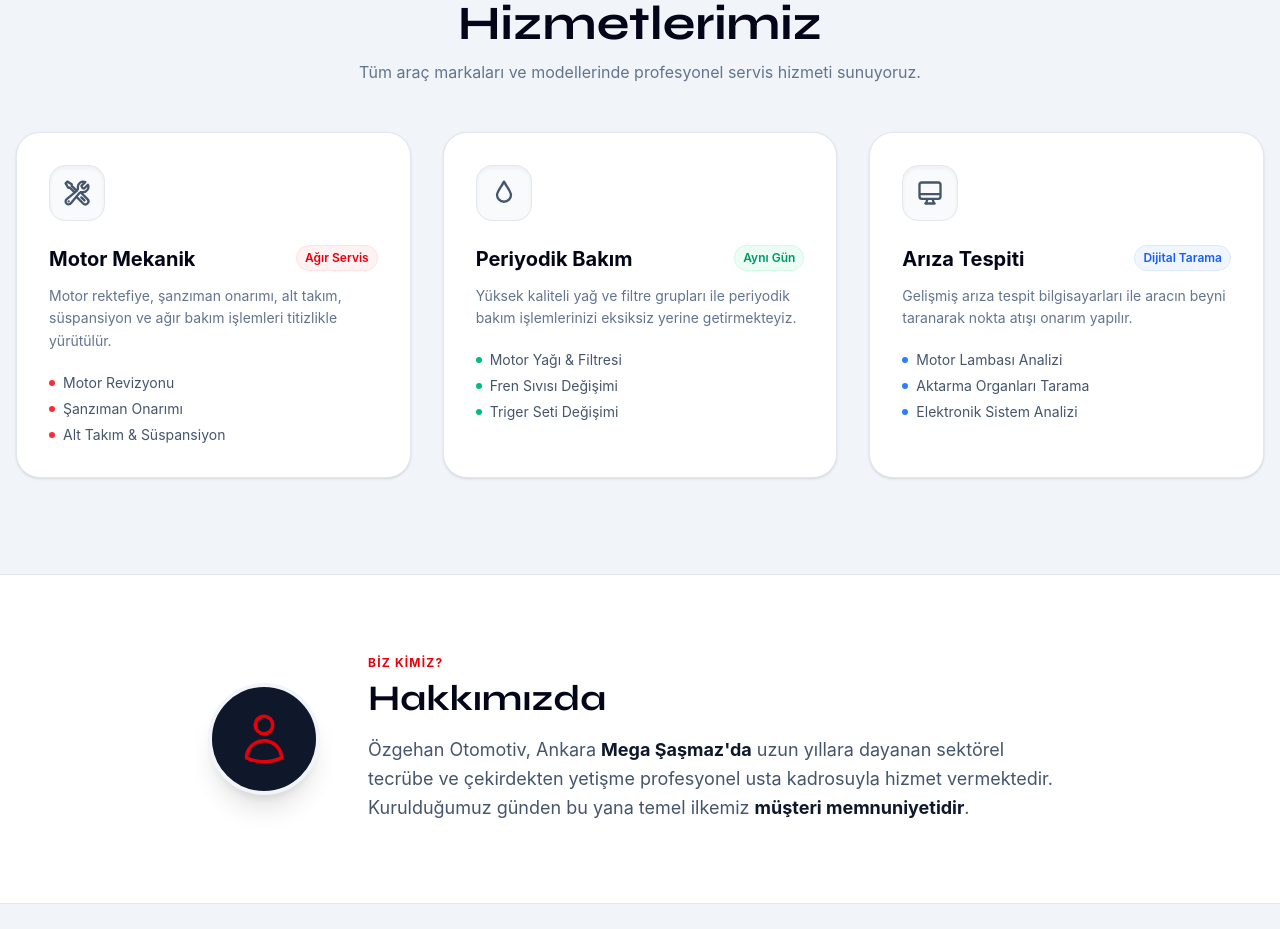
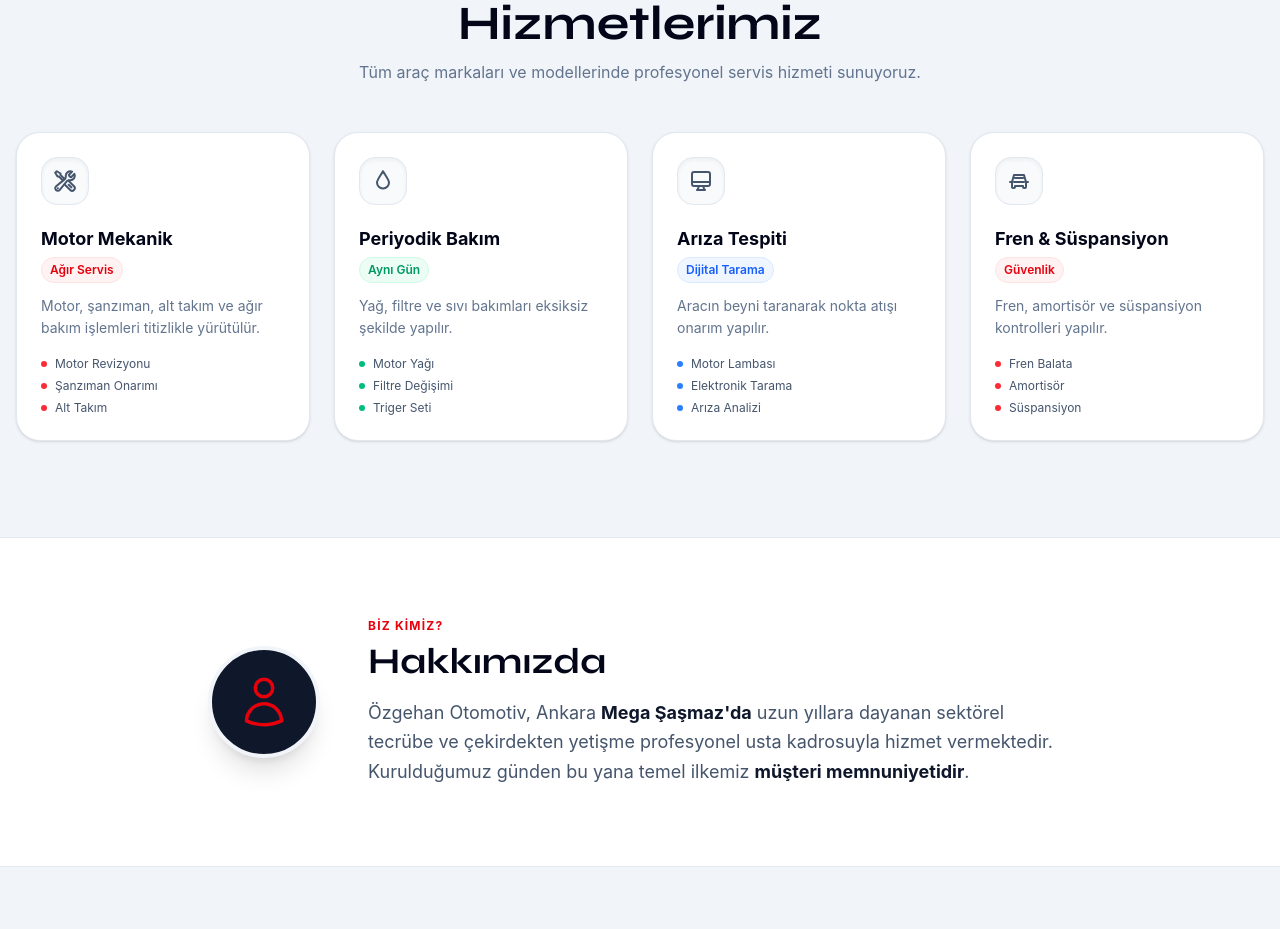
Before and after one commit to alicankala/ozgehan-otomotiv, a Vue app: page / in a window 1280 px wide. Shown: the part 1540-2469 px from the top of the page. Built offline with nearby package versions, Linux system fonts and the light colour scheme.

Commit message:
duzenleme

```diff
--- a/src/App.vue
+++ b/src/App.vue
@@ -511,52 +511,82 @@ window.removeEventListener('resize', updateNavArrows)
       <p class="text-slate-500 max-w-xl mx-auto text-sm md:text-base">Tüm araç markaları ve modellerinde profesyonel servis hizmeti sunuyoruz.</p>
     </div>
 
-        <div class="grid grid-cols-2 md:grid-cols-3 gap-3 md:gap-8">
-          <div class="reveal reveal-delay-1 p-3 md:p-8 bg-white rounded-2xl md:rounded-3xl shadow-sm border border-slate-200 hover:border-red-400 hover:shadow-lg transition-all duration-300 group">
-            <div class="w-9 h-9 md:w-14 md:h-14 bg-slate-50 rounded-2xl flex items-center justify-center mb-4 md:mb-6 border border-slate-200 group-hover:bg-red-50 group-hover:border-red-200 transition-colors shadow-inner">
-              <svg class="w-5 h-5 md:w-7 md:h-7 text-slate-600 group-hover:text-red-700 transition-colors" fill="none" stroke="currentColor" stroke-width="2" viewBox="0 0 24 24"><path stroke-linecap="round" stroke-linejoin="round" d="M11.42 15.17L17.25 21A2.652 2.652 0 0021 17.25l-5.877-5.877M11.42 15.17l2.496-3.03c.317-.384.74-.626 1.208-.766M11.42 15.17l-4.655 5.653a2.548 2.548 0 11-3.586-3.586l6.837-5.63m5.108-.233c.55-.164 1.163-.188 1.743-.14a4.5 4.5 0 004.486-6.336l-3.276 3.277a3.004 3.004 0 01-2.25-2.25l3.276-3.276a4.5 4.5 0 00-6.336 4.486c.091 1.076-.071 2.264-.904 2.95l-.102.085m-1.745 1.437L5.909 7.5H4.5L2.25 3.75l1.5-1.5L7.5 4.5v1.409l4.26 4.26m-1.745 1.437l1.745-1.437m6.615 8.206L15.75 15.75M4.867 19.125h.008v.008h-.008v-.008z"/></svg>
+    <div class="grid grid-cols-2 md:grid-cols-4 gap-3 md:gap-6">
+      <div class="reveal reveal-delay-1 p-3 md:p-6 bg-white rounded-2xl md:rounded-3xl shadow-sm border border-slate-200 hover:border-red-400 hover:shadow-lg transition-all duration-300 group">
+        <div class="w-9 h-9 md:w-12 md:h-12 bg-slate-50 rounded-2xl flex items-center justify-center mb-4 md:mb-5 border border-slate-200 group-hover:bg-red-50 group-hover:border-red-200 transition-colors shadow-inner">
+          <svg class="w-5 h-5 md:w-6 md:h-6 text-slate-600 group-hover:text-red-700 transition-colors" fill="none" stroke="currentColor" stroke-width="2" viewBox="0 0 24 24"><path stroke-linecap="round" stroke-linejoin="round" d="M11.42 15.17L17.25 21A2.652 2.652 0 0021 17.25l-5.877-5.877M11.42 15.17l2.496-3.03c.317-.384.74-.626 1.208-.766M11.42 15.17l-4.655 5.653a2.548 2.548 0 11-3.586-3.586l6.837-5.63m5.108-.233c.55-.164 1.163-.188 1.743-.14a4.5 4.5 0 004.486-6.336l-3.276 3.277a3.004 3.004 0 01-2.25-2.25l3.276-3.276a4.5 4.5 0 00-6.336 4.486c.091 1.076-.071 2.264-.904 2.95l-.102.085m-1.745 1.437L5.909 7.5H4.5L2.25 3.75l1.5-1.5L7.5 4.5v1.409l4.26 4.26m-1.745 1.437l1.745-1.437m6.615 8.206L15.75 15.75M4.867 19.125h.008v.008h-.008v-.008z"/></svg>
         </div>
-            <div class="flex items-start justify-between mb-2 md:mb-3">
-              <h3 class="text-[15px] md:text-xl font-bold text-slate-950">Motor Mekanik</h3>
-              <span class="text-xs font-semibold text-red-600 bg-red-50 border border-red-100 px-2 py-1 rounded-full whitespace-nowrap">Ağır Servis</span>
+
+        <div class="mb-2 md:mb-3">
+          <h3 class="text-[15px] md:text-lg font-bold text-slate-950">Motor Mekanik</h3>
+          <span class="inline-block mt-1 text-[10px] md:text-xs font-semibold text-red-600 bg-red-50 border border-red-100 px-2 py-1 rounded-full">Ağır Servis</span>
         </div>
-            <p class="text-slate-500 leading-snug md:leading-relaxed mb-2 md:mb-5 text-[11px] md:text-sm">Motor rektefiye, şanzıman onarımı, alt takım, süspansiyon ve ağır bakım işlemleri titizlikle yürütülür.</p>
-            <ul class="space-y-1 md:space-y-1.5 text-[10px] md:text-sm text-slate-600">
+
+        <p class="text-slate-500 leading-snug md:leading-relaxed mb-2 md:mb-4 text-[11px] md:text-sm">Motor, şanzıman, alt takım ve ağır bakım işlemleri titizlikle yürütülür.</p>
+
+        <ul class="space-y-1 md:space-y-1.5 text-[10px] md:text-xs text-slate-600">
           <li class="flex items-center gap-2"><span class="w-1.5 h-1.5 bg-red-500 rounded-full shrink-0"></span>Motor Revizyonu</li>
           <li class="flex items-center gap-2"><span class="w-1.5 h-1.5 bg-red-500 rounded-full shrink-0"></span>Şanzıman Onarımı</li>
-              <li class="flex items-center gap-2"><span class="w-1.5 h-1.5 bg-red-500 rounded-full shrink-0"></span>Alt Takım & Süspansiyon</li>
+          <li class="flex items-center gap-2"><span class="w-1.5 h-1.5 bg-red-500 rounded-full shrink-0"></span>Alt Takım</li>
         </ul>
       </div>
 
-          <div class="reveal reveal-delay-2 p-3 md:p-8 bg-white rounded-2xl md:rounded-3xl shadow-sm border border-slate-200 hover:border-red-400 hover:shadow-lg transition-all duration-300 group">
-            <div class="w-9 h-9 md:w-14 md:h-14 bg-slate-50 rounded-2xl flex items-center justify-center mb-4 md:mb-6 border border-slate-200 group-hover:bg-red-50 group-hover:border-red-200 transition-colors shadow-inner">
-              <svg class="w-5 h-5 md:w-7 md:h-7 text-slate-600 group-hover:text-red-700 transition-colors" fill="none" stroke="currentColor" stroke-width="2" viewBox="0 0 24 24"><path stroke-linecap="round" stroke-linejoin="round" d="M12 2.25c-1.43 2.861-6 8.586-6 11.25a6 6 0 1012 0c0-2.664-4.57-8.389-6-11.25z"/></svg>
+      <div class="reveal reveal-delay-2 p-3 md:p-6 bg-white rounded-2xl md:rounded-3xl shadow-sm border border-slate-200 hover:border-red-400 hover:shadow-lg transition-all duration-300 group">
+        <div class="w-9 h-9 md:w-12 md:h-12 bg-slate-50 rounded-2xl flex items-center justify-center mb-4 md:mb-5 border border-slate-200 group-hover:bg-red-50 group-hover:border-red-200 transition-colors shadow-inner">
+          <svg class="w-5 h-5 md:w-6 md:h-6 text-slate-600 group-hover:text-red-700 transition-colors" fill="none" stroke="currentColor" stroke-width="2" viewBox="0 0 24 24"><path stroke-linecap="round" stroke-linejoin="round" d="M12 2.25c-1.43 2.861-6 8.586-6 11.25a6 6 0 1012 0c0-2.664-4.57-8.389-6-11.25z"/></svg>
         </div>
-            <div class="flex items-start justify-between mb-2 md:mb-3">
-              <h3 class="text-[15px] md:text-xl font-bold text-slate-950">Periyodik Bakım</h3>
-              <span class="text-xs font-semibold text-emerald-600 bg-emerald-50 border border-emerald-100 px-2 py-1 rounded-full whitespace-nowrap">Aynı Gün</span>
+
+        <div class="mb-2 md:mb-3">
+          <h3 class="text-[15px] md:text-lg font-bold text-slate-950">Periyodik Bakım</h3>
+          <span class="inline-block mt-1 text-[10px] md:text-xs font-semibold text-emerald-600 bg-emerald-50 border border-emerald-100 px-2 py-1 rounded-full">Aynı Gün</span>
         </div>
-            <p class="text-slate-500 leading-snug md:leading-relaxed mb-2 md:mb-5 text-[11px] md:text-sm">Yüksek kaliteli yağ ve filtre grupları ile periyodik bakım işlemlerinizi eksiksiz yerine getirmekteyiz.</p>
-            <ul class="space-y-1 md:space-y-1.5 text-[10px] md:text-sm text-slate-600">
-              <li class="flex items-center gap-2"><span class="w-1.5 h-1.5 bg-emerald-500 rounded-full shrink-0"></span>Motor Yağı & Filtresi</li>
-              <li class="flex items-center gap-2"><span class="w-1.5 h-1.5 bg-emerald-500 rounded-full shrink-0"></span>Fren Sıvısı Değişimi</li>
-              <li class="flex items-center gap-2"><span class="w-1.5 h-1.5 bg-emerald-500 rounded-full shrink-0"></span>Triger Seti Değişimi</li>
+
+        <p class="text-slate-500 leading-snug md:leading-relaxed mb-2 md:mb-4 text-[11px] md:text-sm">Yağ, filtre ve sıvı bakımları eksiksiz şekilde yapılır.</p>
+
+        <ul class="space-y-1 md:space-y-1.5 text-[10px] md:text-xs text-slate-600">
+          <li class="flex items-center gap-2"><span class="w-1.5 h-1.5 bg-emerald-500 rounded-full shrink-0"></span>Motor Yağı</li>
+          <li class="flex items-center gap-2"><span class="w-1.5 h-1.5 bg-emerald-500 rounded-full shrink-0"></span>Filtre Değişimi</li>
+          <li class="flex items-center gap-2"><span class="w-1.5 h-1.5 bg-emerald-500 rounded-full shrink-0"></span>Triger Seti</li>
         </ul>
       </div>
 
-          <div class="reveal reveal-delay-3 col-span-2 md:col-span-1 p-3 md:p-8 bg-white rounded-2xl md:rounded-3xl shadow-sm border border-slate-200 hover:border-red-400 hover:shadow-lg transition-all duration-300 group">
-            <div class="w-9 h-9 md:w-14 md:h-14 bg-slate-50 rounded-2xl flex items-center justify-center mb-4 md:mb-6 border border-slate-200 group-hover:bg-red-50 group-hover:border-red-200 transition-colors shadow-inner">
-              <svg class="w-5 h-5 md:w-7 md:h-7 text-slate-600 group-hover:text-red-700 transition-colors" fill="none" stroke="currentColor" stroke-width="2" viewBox="0 0 24 24"><path stroke-linecap="round" stroke-linejoin="round" d="M9.75 17L9 20l-1 1h8l-1-1-.75-3M3 13h18M5 17h14a2 2 0 002-2V5a2 2 0 00-2-2H5a2 2 0 00-2 2v10a2 2 0 002 2z"/></svg>
+      <div class="reveal reveal-delay-3 p-3 md:p-6 bg-white rounded-2xl md:rounded-3xl shadow-sm border border-slate-200 hover:border-red-400 hover:shadow-lg transition-all duration-300 group">
+        <div class="w-9 h-9 md:w-12 md:h-12 bg-slate-50 rounded-2xl flex items-center justify-center mb-4 md:mb-5 border border-slate-200 group-hover:bg-red-50 group-hover:border-red-200 transition-colors shadow-inner">
+          <svg class="w-5 h-5 md:w-6 md:h-6 text-slate-600 group-hover:text-red-700 transition-colors" fill="none" stroke="currentColor" stroke-width="2" viewBox="0 0 24 24"><path stroke-linecap="round" stroke-linejoin="round" d="M9.75 17L9 20l-1 1h8l-1-1-.75-3M3 13h18M5 17h14a2 2 0 002-2V5a2 2 0 00-2-2H5a2 2 0 00-2 2v10a2 2 0 002 2z"/></svg>
         </div>
-            <div class="flex items-start justify-between mb-2 md:mb-3">
-              <h3 class="text-[15px] md:text-xl font-bold text-slate-950">Arıza Tespiti</h3>
-              <span class="text-xs font-semibold text-blue-600 bg-blue-50 border border-blue-100 px-2 py-1 rounded-full whitespace-nowrap">Dijital Tarama</span>
+
+        <div class="mb-2 md:mb-3">
+          <h3 class="text-[15px] md:text-lg font-bold text-slate-950">Arıza Tespiti</h3>
+          <span class="inline-block mt-1 text-[10px] md:text-xs font-semibold text-blue-600 bg-blue-50 border border-blue-100 px-2 py-1 rounded-full">Dijital Tarama</span>
         </div>
-            <p class="text-slate-500 leading-snug md:leading-relaxed mb-2 md:mb-5 text-[11px] md:text-sm">Gelişmiş arıza tespit bilgisayarları ile aracın beyni taranarak nokta atışı onarım yapılır.</p>
-            <ul class="space-y-1 md:space-y-1.5 text-[10px] md:text-sm text-slate-600">
-              <li class="flex items-center gap-2"><span class="w-1.5 h-1.5 bg-blue-500 rounded-full shrink-0"></span>Motor Lambası Analizi</li>
-              <li class="flex items-center gap-2"><span class="w-1.5 h-1.5 bg-blue-500 rounded-full shrink-0"></span>Aktarma Organları Tarama</li>
-              <li class="flex items-center gap-2"><span class="w-1.5 h-1.5 bg-blue-500 rounded-full shrink-0"></span>Elektronik Sistem Analizi</li>
+
+        <p class="text-slate-500 leading-snug md:leading-relaxed mb-2 md:mb-4 text-[11px] md:text-sm">Aracın beyni taranarak nokta atışı onarım yapılır.</p>
+
+        <ul class="space-y-1 md:space-y-1.5 text-[10px] md:text-xs text-slate-600">
+          <li class="flex items-center gap-2"><span class="w-1.5 h-1.5 bg-blue-500 rounded-full shrink-0"></span>Motor Lambası</li>
+          <li class="flex items-center gap-2"><span class="w-1.5 h-1.5 bg-blue-500 rounded-full shrink-0"></span>Elektronik Tarama</li>
+          <li class="flex items-center gap-2"><span class="w-1.5 h-1.5 bg-blue-500 rounded-full shrink-0"></span>Arıza Analizi</li>
+        </ul>
+      </div>
+
+      <div class="reveal reveal-delay-4 p-3 md:p-6 bg-white rounded-2xl md:rounded-3xl shadow-sm border border-slate-200 hover:border-red-400 hover:shadow-lg transition-all duration-300 group">
+        <div class="w-9 h-9 md:w-12 md:h-12 bg-slate-50 rounded-2xl flex items-center justify-center mb-4 md:mb-5 border border-slate-200 group-hover:bg-red-50 group-hover:border-red-200 transition-colors shadow-inner">
+          <svg class="w-5 h-5 md:w-6 md:h-6 text-slate-600 group-hover:text-red-700 transition-colors" fill="none" stroke="currentColor" stroke-width="2" viewBox="0 0 24 24">
+            <path stroke-linecap="round" stroke-linejoin="round" d="M3 13h2l2-7h10l2 7h2M5 13v5a1 1 0 001 1h1a1 1 0 001-1v-1h8v1a1 1 0 001 1h1a1 1 0 001-1v-5M7 13h10M8 9h8" />
+          </svg>
+        </div>
+
+        <div class="mb-2 md:mb-3">
+          <h3 class="text-[15px] md:text-lg font-bold text-slate-950">Fren & Süspansiyon</h3>
+          <span class="inline-block mt-1 text-[10px] md:text-xs font-semibold text-red-600 bg-red-50 border border-red-100 px-2 py-1 rounded-full">Güvenlik</span>
+        </div>
+
+        <p class="text-slate-500 leading-snug md:leading-relaxed mb-2 md:mb-4 text-[11px] md:text-sm">Fren, amortisör ve süspansiyon kontrolleri yapılır.</p>
+
+        <ul class="space-y-1 md:space-y-1.5 text-[10px] md:text-xs text-slate-600">
+          <li class="flex items-center gap-2"><span class="w-1.5 h-1.5 bg-red-500 rounded-full shrink-0"></span>Fren Balata</li>
+          <li class="flex items-center gap-2"><span class="w-1.5 h-1.5 bg-red-500 rounded-full shrink-0"></span>Amortisör</li>
+          <li class="flex items-center gap-2"><span class="w-1.5 h-1.5 bg-red-500 rounded-full shrink-0"></span>Süspansiyon</li>
         </ul>
       </div>
     </div>
```
Lines whose indentation alone changed are shown as unchanged.
